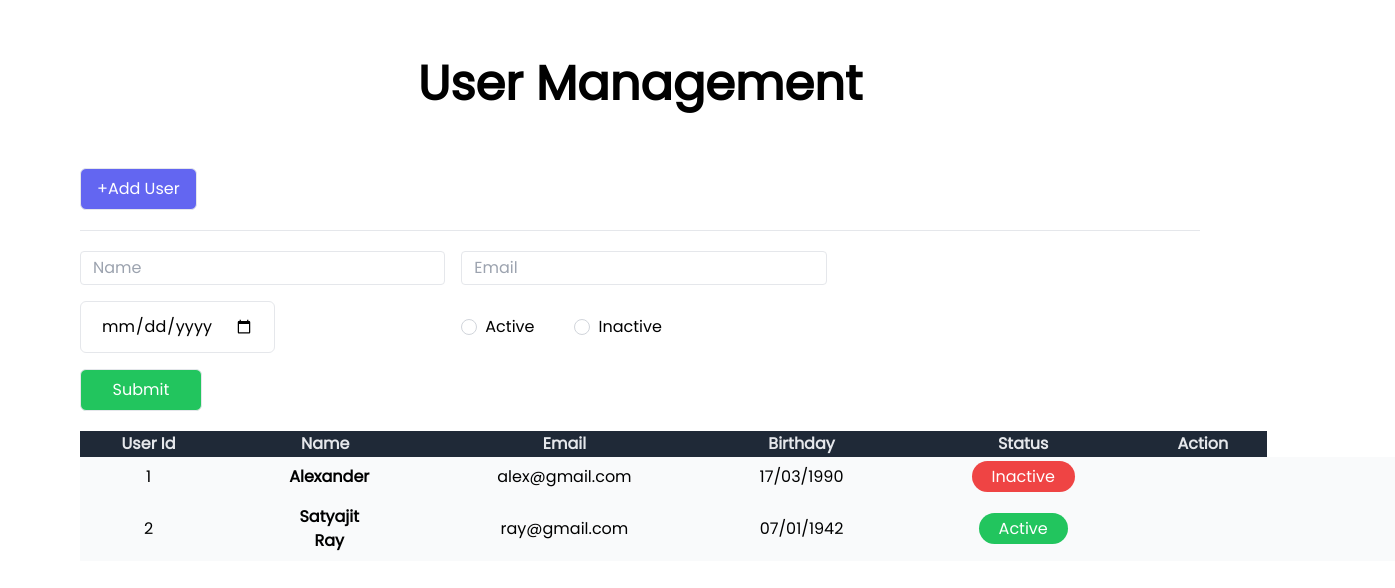
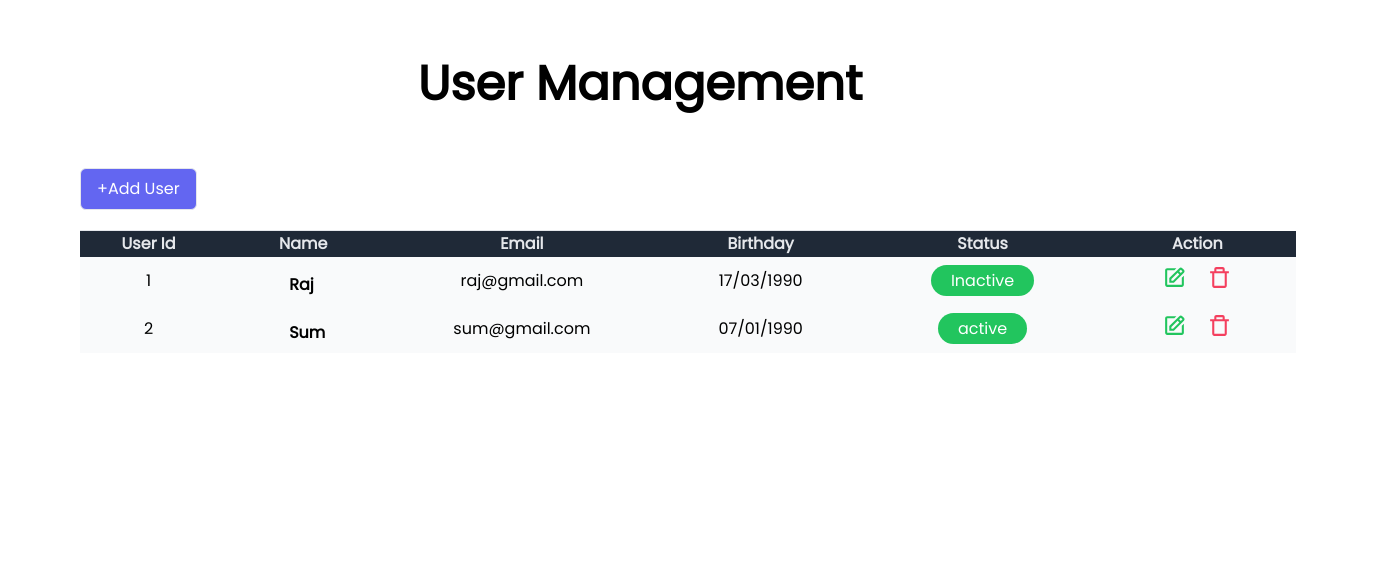
Before and after one commit to iamrakeshraha/next_CRUD_Tailwind, a Next.js app: page / in a window 1280 px wide. Shown: the top 588 px of the page, 1395 px wide, since content can reach past the window. Built offline with nearby package versions, Linux system fonts and the light colour scheme.

Commit message:
connection with mongoose

```diff
--- /dev/null
+++ b/components/addUserForm.js
@@ -0,0 +1,85 @@
+import { useReducer } from 'react';
+
+const formReducer = (state, event) => {
+  return {
+    ...state,
+    [event.target.name]: event.target.value,
+  };
+};
+
+export default function AddUserForm() {
+  const [formData, setFormData] = useReducer(formReducer, {});
+
+  console;
+
+  const handleSubmit = (e) => {
+    e.preventDefault();
+    console.log('formData', formData);
+    // setVisible(false);
+  };
+
+  return (
+    <form className="grid lg:grid-cols-2 w-4/6 gap-4" onSubmit={handleSubmit}>
+      <div className="input-type">
+        <input
+          type="text"
+          name="name"
+          className="border w-full px-3 py-1 focus:outline-none rounded"
+          placeholder="Name"
+          onChange={setFormData}
+        />
+      </div>
+      <div className="input-type">
+        <input
+          type="text"
+          name="email"
+          className="border w-full px-3 py-1 focus:outline-none rounded"
+          placeholder="Email"
+          onChange={setFormData}
+        />
+      </div>
+      <div className="input-type">
+        <input
+          type="date"
+          name="date"
+          className="border px-5 py-3 focus:outline-none rounded-md"
+          placeholder="Date"
+          onChange={setFormData}
+        />
+      </div>
+
+      <div className="flex gap-10 items-center">
+        <div className="form-check">
+          <input
+            type="radio"
+            name="status"
+            id="radioDefault1"
+            value="active"
+            onChange={setFormData}
+            className="form-ckeck-input appearance-none rounded-full border border-gray-300 h-4 w-4 bg-white checked:bg-green-500 checked:border-green-500 focus:outline-none transition duration:200 mt-1 align-top bg-no-repeat bg-center bg-contain float-left mr-2 cursor-pointer"
+          ></input>
+          <label htmlFor="radioDefault1" className="inline-block tet-gray-800">
+            Active
+          </label>
+        </div>
+        <div className="form-check">
+          <input
+            type="radio"
+            name="status"
+            id="radioDefault2"
+            value="inactive"
+            onChange={setFormData}
+            className="form-ckeck-input appearance-none rounded-full border border-gray-300 h-4 w-4 bg-white checked:bg-green-500 checked:border-green-500 focus:outline-none transition duration:200 mt-1 align-top bg-no-repeat bg-center bg-contain float-left mr-2 cursor-pointer"
+          ></input>
+          <label htmlFor="radioDefault2" className="inline-block tet-gray-800">
+            Inactive
+          </label>
+        </div>
+      </div>
+
+      <button className="flex justify-center text-md w-2/6 bg-green-500 text-white border px-4 py-2 hover:bg-gray-50 hover:text-gray-800 hover:border-green-500 rounded-md">
+        Submit
+      </button>
+    </form>
+  );
+}
--- a/components/form.js
+++ b/components/form.js
@@ -1,61 +1,13 @@
-export default function Form() {
+import AddUserForm from './addUserForm';
+import UpdateUserForm from './updateUserForm';
+
+export default function Form({ flag }) {
+  // console.log('visible-form', visible);
+  // const flag = true;
+
   return (
-    <form className="grid lg:grid-cols-2 w-4/6 gap-4 ">
-      <div className="input-type">
-        <input
-          type="text"
-          name="name"
-          className="border w-full px-3 py-1 focus:outline-none rounded"
-          placeholder="Name"
-        />
-      </div>
-      <div className="input-type">
-        <input
-          type="text"
-          name="email"
-          className="border w-full px-3 py-1 focus:outline-none rounded"
-          placeholder="Email"
-        />
-      </div>
-      <div className="input-type">
-        <input
-          type="date"
-          name="date"
-          className="border px-5 py-3 focus:outline-none rounded-md"
-          placeholder="Date"
-        />
-      </div>
-
-      <div className="flex gap-10 items-center">
-        <div className="form-check">
-          <input
-            type="radio"
-            name="status"
-            id="radioDefault1"
-            value="active"
-            className="form-ckeck-input appearance-none rounded-full border border-gray-300 h-4 w-4 bg-white checked:bg-green-500 checked:border-green-500 focus:outline-none transition duration:200 mt-1 align-top bg-no-repeat bg-center bg-contain float-left mr-2 cursor-pointer"
-          ></input>
-          <lebel forHtml="radioDefault1" className="inline-block tet-gray-800">
-            Active
-          </lebel>
-        </div>
-        <div className="form-check">
-          <input
-            type="radio"
-            name="status"
-            id="radioDefault2"
-            value="active"
-            className="form-ckeck-input appearance-none rounded-full border border-gray-300 h-4 w-4 bg-white checked:bg-red-500 checked:border-red-500 focus:outline-none transition duration:200 mt-1 align-top bg-no-repeat bg-center bg-contain float-left mr-2 cursor-pointer"
-          ></input>
-          <lebel forHtml="radioDefault2" className="inline-block tet-gray-800">
-            Inactive
-          </lebel>
-        </div>
-      </div>
-
-      <button className="flex justify-center text-md w-2/6 bg-green-500 text-white border px-4 py-2 hover:bg-gray-50 hover:text-gray-800 hover:border-green-500 rounded-md">
-        Submit
-      </button>
-    </form>
+    <div className="container mx-auto py-5">
+      {flag ? <UpdateUserForm /> : <AddUserForm />}
+    </div>
   );
 }
--- a/components/table.js
+++ b/components/table.js
@@ -1,4 +1,11 @@
+import { useState } from 'react';
+import Form from './form';
+import { BiEdit, BiTrashAlt } from 'react-icons/bi';
+import data from '../database/data.json';
+
 export default function Table() {
+  const [flag, setFlag] = useState(false);
+
   return (
     <table className="min-w-full table-auto">
       <thead>
@@ -24,49 +31,40 @@ export default function Table() {
         </tr>
       </thead>
       <tbody className="bg-gray-200">
-        <tr className="bg-gray-50 text-center">
-          <td className="px-16 py-2">1</td>
-          <td className="px-16 py-2 flex flex-row items-center">
-            <span className="text-center ml-2 font-semibold">Alexander</span>
-          </td>
-          <td className="px-16 py-2">alex@gmail.com</td>
-          <td className="px-16 py-2">17/03/1990</td>
-          <td className="px-16 py-2">
-            <button className="cursor">
-              <span className="bg-red-500 text-white px-5 py-1 rounded-full">
-                Inactive
-              </span>
-            </button>
-          </td>
-          <td className="px-16 py-2">
-            <button className="cursor"></button>
-          </td>
-          <td className="px-16 py-2">
-            <button></button>
-          </td>
-        </tr>
-        <tr className="bg-gray-50 text-center">
-          <td className="px-16 py-2">2</td>
-          <td className="px-16 py-2 flex flex-row items-center">
-            <span className="text-center ml-2 font-semibold">Satyajit Ray</span>
-          </td>
-          <td className="px-16 py-2">ray@gmail.com</td>
-          <td className="px-16 py-2">07/01/1942</td>
-          <td className="px-16 py-2">
-            <button className="cursor">
-              <span className="bg-green-500 text-white px-5 py-1 rounded-full">
-                Active
-              </span>
-            </button>
-          </td>
-          <td className="px-16 py-2">
-            <button className="cursor"></button>
-          </td>
-          <td className="px-16 py-2">
-            <button></button>
-          </td>
-        </tr>
+        {data.map((obj, index) => (
+          <TableRow {...obj} key={index} />
+        ))}
       </tbody>
     </table>
   );
 }
+
+function TableRow({ id, name, email, birthday, status }) {
+  // console.log(name);
+
+  return (
+    <tr className="bg-gray-50 text-center">
+      <td className="px-16 py-2">{id}</td>
+      <td className="px-16 py-2 flex flex-row items-center">
+        <span className="text-center ml-2 font-semibold">{name}</span>
+      </td>
+      <td className="px-16 py-2">{email}</td>
+      <td className="px-16 py-2">{birthday}</td>
+      <td className="px-16 py-2">
+        <button className="cursor">
+          <span className="bg-green-500 text-white px-5 py-1 rounded-full">
+            {status}
+          </span>
+        </button>
+      </td>
+      <td className="px-16 py-2 flex justify-around gap-5">
+        <button className="cursor">
+          <BiEdit size={25} color={'rgb(34,197,94)'}></BiEdit>
+        </button>
+        <button className="cursor">
+          <BiTrashAlt size={25} color={'rgb(244,63,94)'}></BiTrashAlt>
+        </button>
+      </td>
+    </tr>
+  );
+}
--- /dev/null
+++ b/components/updateUserForm.js
@@ -0,0 +1,85 @@
+import { useReducer } from 'react';
+
+const formReducer = (state, event) => {
+  return {
+    ...state,
+    [event.target.name]: event.target.value,
+  };
+};
+
+export default function UpdateUserForm() {
+  const [formData, setFormData] = useReducer(formReducer, {});
+
+  console;
+
+  const handleSubmit = (e) => {
+    e.preventDefault();
+    console.log('formData', formData);
+    // setVisible(false);
+  };
+
+  return (
+    <form className="grid lg:grid-cols-2 w-4/6 gap-4" onSubmit={handleSubmit}>
+      <div className="input-type">
+        <input
+          type="text"
+          name="name"
+          className="border w-full px-3 py-1 focus:outline-none rounded"
+          placeholder="Name"
+          onChange={setFormData}
+        />
+      </div>
+      <div className="input-type">
+        <input
+          type="text"
+          name="email"
+          className="border w-full px-3 py-1 focus:outline-none rounded"
+          placeholder="Email"
+          onChange={setFormData}
+        />
+      </div>
+      <div className="input-type">
+        <input
+          type="date"
+          name="date"
+          className="border px-5 py-3 focus:outline-none rounded-md"
+          placeholder="Date"
+          onChange={setFormData}
+        />
+      </div>
+
+      <div className="flex gap-10 items-center">
+        <div className="form-check">
+          <input
+            type="radio"
+            name="status"
+            id="radioDefault1"
+            value="active"
+            onChange={setFormData}
+            className="form-ckeck-input appearance-none rounded-full border border-gray-300 h-4 w-4 bg-white checked:bg-green-500 checked:border-green-500 focus:outline-none transition duration:200 mt-1 align-top bg-no-repeat bg-center bg-contain float-left mr-2 cursor-pointer"
+          ></input>
+          <label htmlFor="radioDefault1" className="inline-block tet-gray-800">
+            Active
+          </label>
+        </div>
+        <div className="form-check">
+          <input
+            type="radio"
+            name="status"
+            id="radioDefault2"
+            value="inactive"
+            onChange={setFormData}
+            className="form-ckeck-input appearance-none rounded-full border border-gray-300 h-4 w-4 bg-white checked:bg-red-500 checked:border-red-500 focus:outline-none transition duration:200 mt-1 align-top bg-no-repeat bg-center bg-contain float-left mr-2 cursor-pointer"
+          ></input>
+          <label htmlFor="radioDefault2" className="inline-block tet-gray-800">
+            Inactive
+          </label>
+        </div>
+      </div>
+
+      <button className="flex justify-center text-md w-2/6 bg-yellow-500 text-white border px-4 py-2 hover:bg-gray-50 hover:text-gray-800 hover:border-yellow-500 rounded-md">
+        Update
+      </button>
+    </form>
+  );
+}
--- /dev/null
+++ b/database/data.json
@@ -0,0 +1,16 @@
+[
+  {
+    "id": 1,
+    "name": "Raj",
+    "email": "raj@gmail.com",
+    "birthday": "17/03/1990",
+    "status": "Inactive"
+  },
+  {
+    "id": 2,
+    "name": "Sum",
+    "email": "sum@gmail.com",
+    "birthday": "07/01/1990",
+    "status": "active"
+  }
+]
--- a/package.json
+++ b/package.json
@@ -13,10 +13,12 @@
     "eslint-config-next": "13.0.1",
     "next": "13.0.1",
     "react": "18.2.0",
-    "react-dom": "18.2.0"
+    "react-dom": "18.2.0",
+    "react-icons": "^4.6.0"
   },
   "devDependencies": {
     "autoprefixer": "^10.4.13",
+    "mongoose": "^6.8.0",
     "postcss": "^8.4.18",
     "tailwindcss": "^3.2.1"
   }
--- a/pages/api/hello.js
+++ b/pages/api/hello.js
@@ -1,5 +1,8 @@
 // Next.js API route support: https://nextjs.org/docs/api-routes/introduction
 
+import connectMongo from '../../database/conn';
+
 export default function handler(req, res) {
-  res.status(200).json({ name: 'John Doe' })
+  connectMongo();
+  res.status(200).json({ name: 'John Doe' });
 }
--- a/pages/index.js
+++ b/pages/index.js
@@ -1,8 +1,11 @@
 import Head from 'next/head';
+import { useState } from 'react';
 import Form from '../components/form';
 import Table from '../components/table';
 
 export default function Home() {
+  const [visible, setVisible] = useState(false);
+
   return (
     <section>
       <Head>
@@ -16,18 +19,20 @@ export default function Home() {
         </h1>
         <div className="container mx-auto flex justify-between py-5 border-b">
           <div className="left flex gap-3">
-            <button className="flex bg-indigo-500 text-white px-4 py-2 border rounded-md hover:bg-gray-50 hover:border-indigo-500 hover:text-gray-800">
+            <button
+              onClick={() => setVisible(!visible)}
+              className="flex bg-indigo-500 text-white px-4 py-2 border rounded-md hover:bg-gray-50 hover:border-indigo-500 hover:text-gray-800"
+            >
               +Add User
             </button>
           </div>
         </div>
         {/*collapsible form */}
-        <div className="container mx-auto py-5">
-          <Form></Form>
-        </div>
+
+        {visible ? <Form></Form> : <></>}
         {/*Table */}
         <div className="container mx-auto">
-          <Table></Table>
+          <Table setVisible={setVisible}></Table>
         </div>
       </main>
     </section>
```
Also changed, not shown: database/conn.js (added, +15 -0 lines), 2 other files (tests, documents, lock files or other folders).
